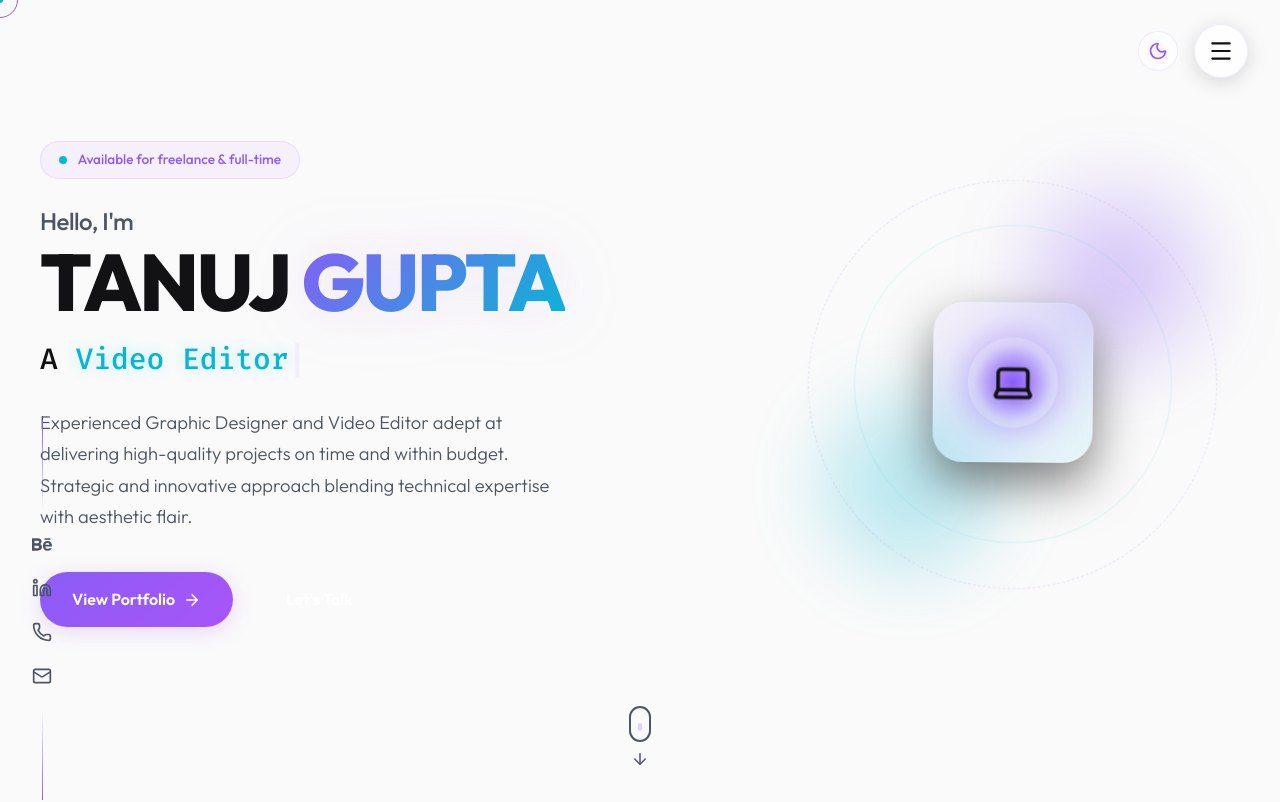
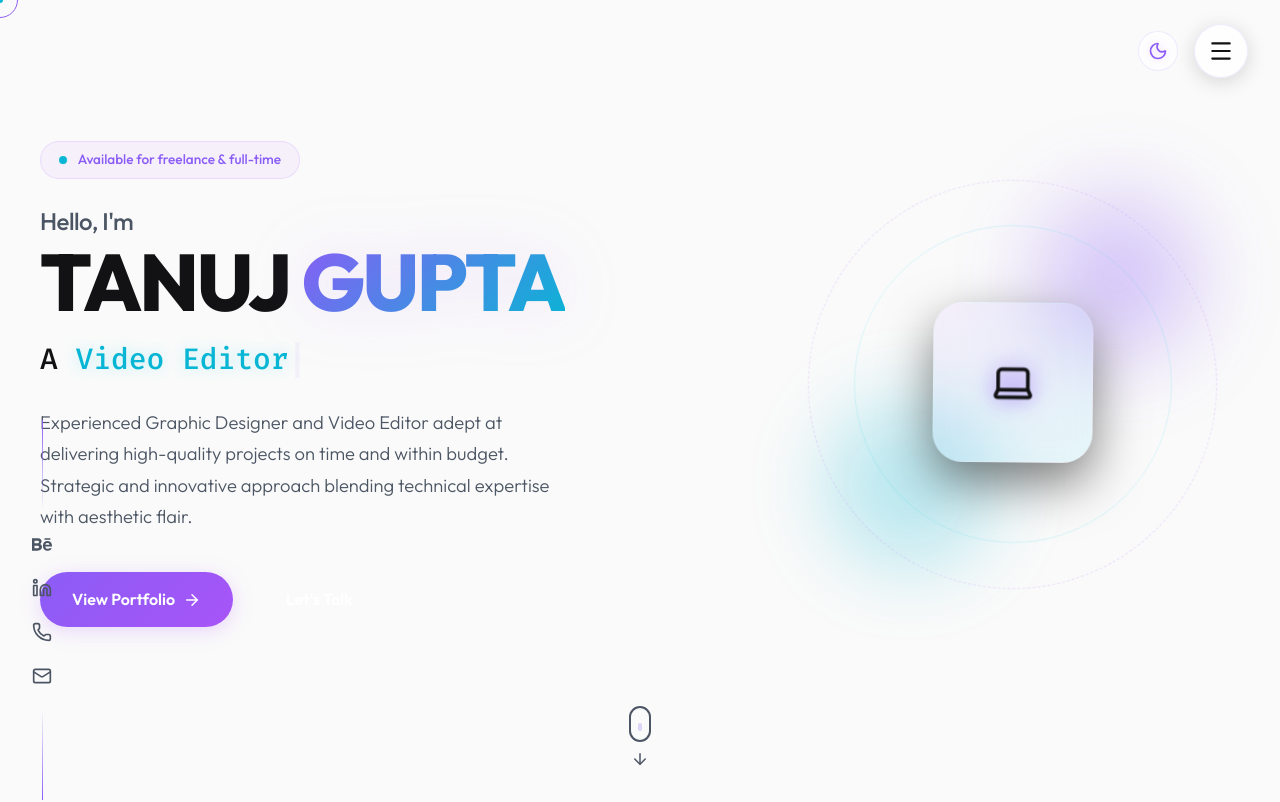
Before and after one commit to priyanshuverma2003/tanujguptaportfolio, a Next.js app: page / in a window 1280 px wide. Shown: the top 802 px of the page. Built offline with nearby package versions, Linux system fonts and the light colour scheme.

Commit message:
Remove sun glow effect behind laptop icon

```diff
--- a/src/components/Hero.css
+++ b/src/components/Hero.css
@@ -161,12 +161,10 @@
 .visual-core-glow {
   width: 90px;
   height: 90px;
-  background: radial-gradient(circle, var(--primary) 0%, rgba(var(--primary-rgb), 0.2) 60%, transparent 100%);
   border-radius: 50%;
   display: flex;
   align-items: center;
   justify-content: center;
-  box-shadow: 0 0 40px rgba(var(--primary-rgb), 0.6);
   color: var(--foreground);
 }
 
```
